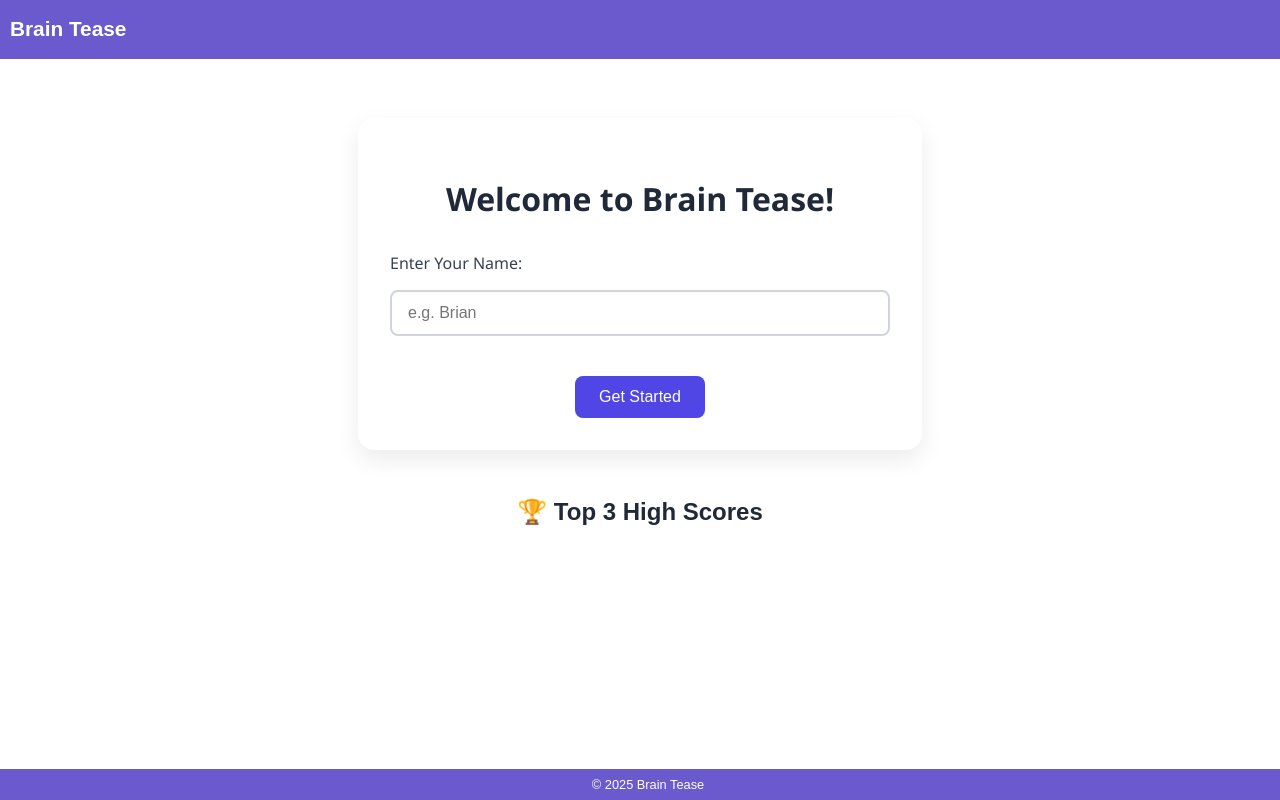
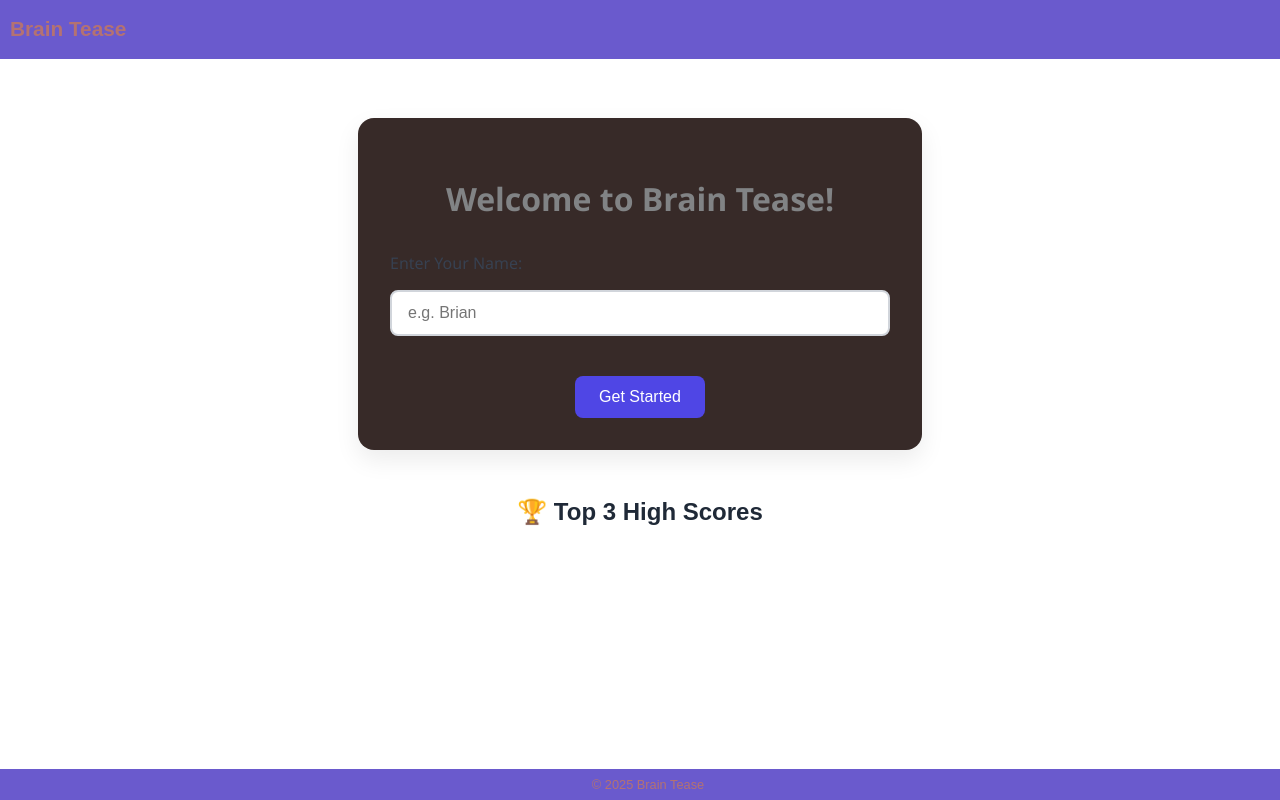
Before and after one commit to theZoid9/Person-app-quiz, a website with bundled scripts: page src/pages/homepage.html in a window 1280 px wide. Built offline with nearby package versions, Linux system fonts and the light colour scheme.

Commit message:
design updated

```diff
--- a/src/styles/homepage.css
+++ b/src/styles/homepage.css
@@ -1,7 +1,7 @@
 
 body {
     transition: opacity 1.5s ease-in;
-    color: white;
+    color: rgb(180, 114, 114);
     font-family: Arial, sans-serif;
     margin: 0;
     padding: 20px;
@@ -12,7 +12,7 @@ body {
   max-width: 500px;
   margin: 3rem auto;
   padding: 2rem;
-  background-color: #ffffff;
+  background-color: #372a28;
   box-shadow: 0 10px 25px rgba(0, 0, 0, 0.08);
   border-radius: 1rem;
   text-align: center;
@@ -22,7 +22,7 @@ body {
 
 #welcome-phrase {
   font-size: 2rem;
-  color: #1f2937;
+  color: #818385;
   margin-bottom: 2rem;
 }
 
```
Also changed, not shown: README.md (added).
